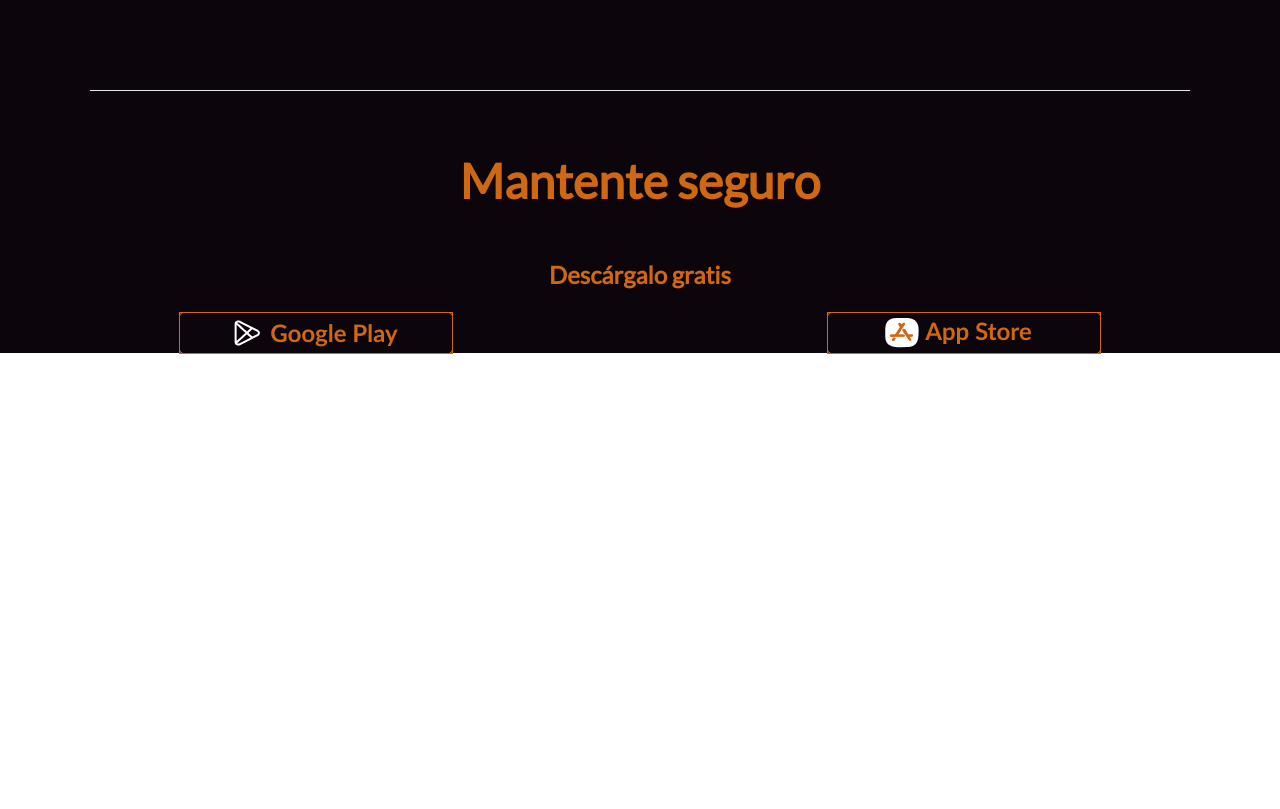
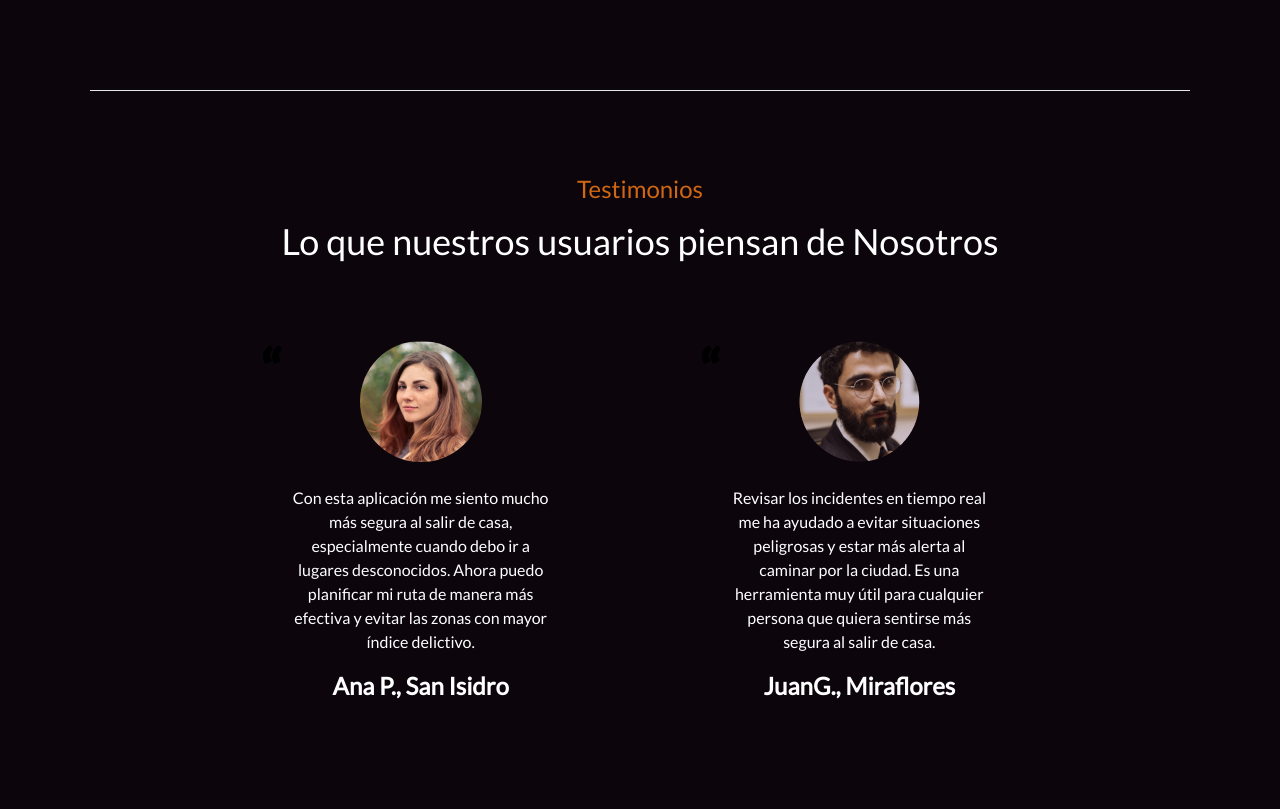
Before and after one commit to IHC-202301-SafeLife/SegurMap-LandingPage, a website: page src/index.html in a window 1280 px wide. Shown: the part 940-1749 px from the top of the page. Before the commit the page ends 1294 px from the top, so only its background shows below. Drawn offline with Linux system fonts and the light colour scheme.

Commit message:
feat: add testimonias section

```diff
--- a/src/index.html
+++ b/src/index.html
@@ -122,6 +122,69 @@
         </div>
       </section>
 
+      <section
+        id="customer-section"
+        class="flex flex-col justify-center bg-tertiary py-12 items-center banner bg-[#0C050C]"
+      >
+        <h2 class="section-title text-superbold text-2xl text-[#D06713]">
+          Testimonios
+        </h2>
+        <p class="text-4xl text-center my-4 text-white">
+          Lo que nuestros usuarios piensan de Nosotros
+        </p>
+        <div
+          class="grid grid-cols-1 md:grid-cols-2 p-2 md:p-0 md:w-3/4 xl:w-2/3 gap-6 bg-"
+        >
+          <div class="w-full box-shadow bg-[#0C050C] px-3 md:px-6 py-10">
+            <div class="relative flex justify-center items-cente p-6">
+              <div class="absolute left-6 top-6">
+                <span class="text-6xl text-secondary font-extrabold">“</span>
+              </div>
+              <img
+                class="rounded-full"
+                src="./assets/AnaP.png"
+                alt="AnaP profile picture"
+              />
+            </div>
+            <div class="text-center text-white px-12">
+              <p>
+                Con esta aplicación me siento mucho más segura al salir de casa,
+                especialmente cuando debo ir a lugares desconocidos. Ahora puedo
+                planificar mi ruta de manera más efectiva y evitar las zonas con
+                mayor índice delictivo.
+              </p>
+              <p class="text-2xl text-secondary font-semibold my-4">
+                Ana P., San Isidro
+              </p>
+            </div>
+          </div>
+          <div
+            class="w-full box-shadow shadow-orange-500 bg-[#0C050C] px-3 md:px-6 py-10"
+          >
+            <div class="relative flex justify-center items-cente p-6">
+              <div class="absolute left-6 top-6">
+                <span class="text-6xl text-secondary font-extrabold">“</span>
+              </div>
+              <img
+                class="rounded-full"
+                src="./assets/JuanG.png"
+                alt="JuanG profile picture"
+              />
+            </div>
+            <div class="text-center text-white px-12">
+              <p>
+                Revisar los incidentes en tiempo real me ha ayudado a evitar
+                situaciones peligrosas y estar más alerta al caminar por la
+                ciudad. Es una herramienta muy útil para cualquier persona que
+                quiera sentirse más segura al salir de casa.
+              </p>
+              <p class="text-2xl text-secondary font-semibold my-4">
+                JuanG., Miraflores
+              </p>
+            </div>
+          </div>
+        </div>
+      </section>
       <section class="bg-fondo-400" id="download">
         <div class="flex justify-center items-center">
           <h1 class="font-bold fg-letters-200">Mantente seguro</h1>
--- a/src/styles/styles.css
+++ b/src/styles/styles.css
@@ -1,6 +1,12 @@
 @tailwind base;
 @tailwind components;
 @tailwind utilities;
+
+@layer base {
+  html {
+    font-family: "Lato", system-ui, sans-serif;
+  }
+}
 
 @layer components {
   .imgPS {
@@ -59,4 +65,7 @@
     --tw-bg-opacity: 1;
     background-color: rgb(12 5 12 / var(--tw-bg-opacity));
   }
+
+
+
 }
--- a/tailwind.config.js
+++ b/tailwind.config.js
@@ -1,8 +1,16 @@
 /** @type {import('tailwindcss').Config} */
 module.exports = {
+  purge: [
+    "./src/**/*.{js,jsx}",
+    "./src/index.html",
+  ],
   content: ["./src/**/*.{html,js}"],
   theme: {
-    extend: {},
+    extend: {
+      boxShadow: {
+        'custom': '0 0 10px #D06713',
+    }
   },
   plugins: [],
+},
 }
```
Also changed, not shown: src/assets/AnaP.png (added), src/assets/JuanG.png (added), src/styles/tailwind.css.
